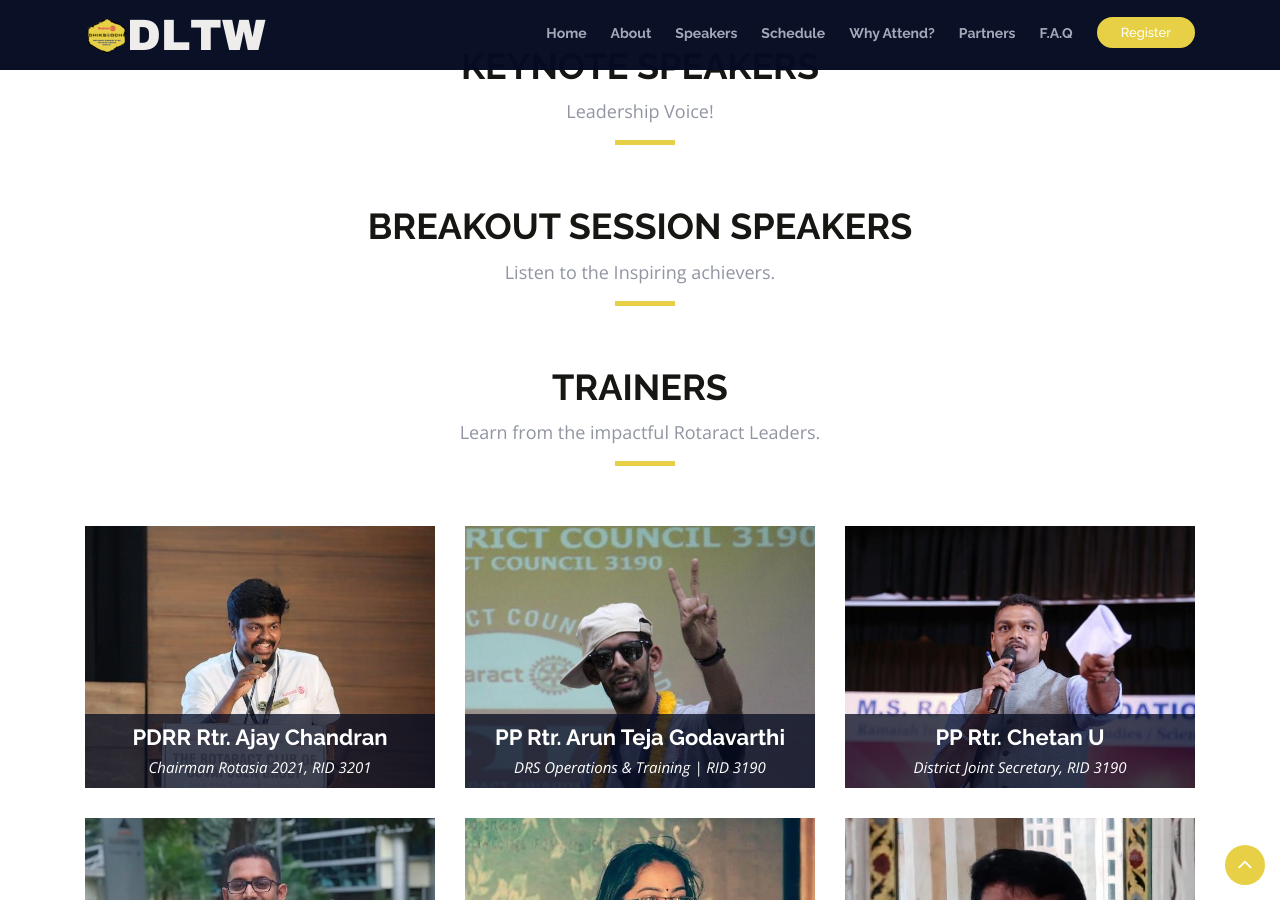
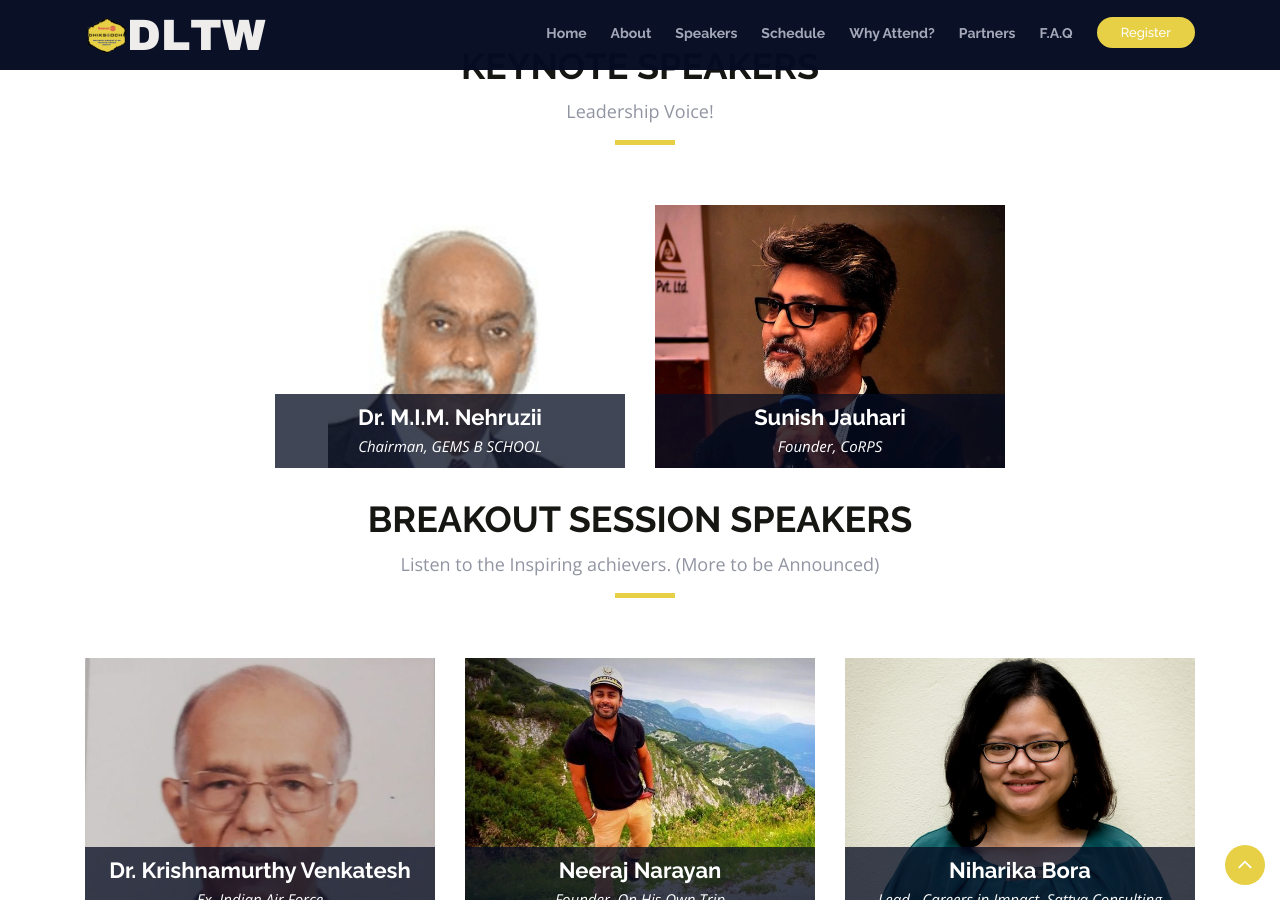
Before and after one commit to Rotaract3190/dltw20_21, a Jekyll site: the page built from index.html, in a window 1280 px wide and 900 px high, scrolled down 1130 px. Built offline with Jekyll 4.4.1, drawn with Linux system fonts in a browser that asks for light colours; some of the changed text lies outside the part shown.

Commit message:
speaker update

```diff
--- a/_data/faq.yml
+++ b/_data/faq.yml
@@ -6,7 +6,7 @@
   a: YES, FREE all Rotaractors of RID 3190.
 - q: Which Breakout Session should I Join?
   a: Presidents (includes Vice Presidents, President Elects, Mentors/Advisors/IPPs)<br>Secretaries (includes Jt. Secretaries, Secretary-Admin/Reporting)<br>Treasurers (includes Jt. Treasurers, Head-Finance, Head-Sponsorship, etc)<br>Sergeant At Arms (includes Jt SAA, Director-Operations)<br>Club Service (includes (Jt) Directors, Chair-Membership Extension & Retention, Culturals)<br>Community Service (includes (Jt) Directors, Blood Donation Chair, Pulse Polio Chair, etc)<br>Professional Development Service (includes (Jt) Directors<br>International Service (includes (Jt) Directors, IDYE Chairs, Club Reps-Rotasia, etc)<br>Public Relations (includes (Jt) Directors, Creative Head, Web Services, Literary, etc)<br>Editorial (includes (Jt) Editors etc.)
-- q: What about members during breakout sessions?
-  a: On day 1 Members can join the Breakout Session that is of interest to them. Keep a whatout for Day 2, we are planning something special.
+# - q: What about members during breakout sessions?
+#   a: On day 1 Members can join the Breakout Session that is of interest to them. Keep a whatout for Day 2, we are planning something special.
 - q: Who to contact for any queries?
   a: Fist contact your respective Zonal Rotaract Representatives.<br><br>For any extended queries:<br>Rtr./Rtn. Arun Teja Godavarthi<br>District Rotaract Secretary, Operations & Training
--- a/_data/speakers.yml
+++ b/_data/speakers.yml
@@ -1,26 +1,58 @@
 - title: Keynote Speakers
   subtitle: Leadership Voice!
   speakers:
-    # - name: Dr. M.I.M. Nehruzii
-    #   sub: Chairman, GEMS B SCHOOL
-    #   img: assets/img/speakers/nehruzii.png
-    #   social:
-    #     twitter:
-    #     facebook:
-    #     instagram:
-    #     linkedin:
-    # - name: Dr. M.I.M. Nehruzii
-    #   sub: Chairman, GEMS B SCHOOL
-    #   img: assets/img/speakers/nehruzii.png
-    #   social:
-    #     twitter:
-    #     facebook:
-    #     instagram:
-    #     linkedin:
+    - name: Dr. M.I.M. Nehruzii
+      sub: Chairman, GEMS B SCHOOL
+      img: assets/img/speakers/nehruzii.png
+      social:
+        twitter:
+        facebook:
+        instagram:
+        linkedin:
+    - name: Sunish Jauhari
+      sub: Founder, CoRPS
+      img: assets/img/speakers/sunish.jpeg
+      social:
+        twitter: https://twitter.com/sunishjauhari
+        facebook:
+        instagram:
+        linkedin: https://www.linkedin.com/in/sunishjauhari/
 
 - title: Breakout Session Speakers
-  subtitle: Listen to the Inspiring achievers.
+  subtitle: Listen to the Inspiring achievers. (More to be Announced)
   speakers:
+    - name: Dr. Krishnamurthy Venkatesh
+      sub: Ex. Indian Air Force
+      img: assets/img/speakers/krishnamurthy.jpeg
+      social:
+        twitter:
+        facebook:
+        instagram:
+        linkedin:
+    - name: Neeraj Narayan
+      sub: Founder, On His Own Trip
+      img: assets/img/speakers/neeraj.jpg
+      social:
+        twitter: https://twitter.com/neerajnarayanan
+        facebook:
+        instagram: https://www.instagram.com/onhisowntrip
+        linkedin: https://www.linkedin.com/in/neeraj-narayanan-70325125/
+    - name: Niharika Bora
+      sub: Lead - Careers in Impact, Sattva Consulting
+      img: assets/img/speakers/niharika.jpg
+      social:
+        twitter: https://twitter.com/niharikabora
+        facebook:
+        instagram:
+        linkedin: https://www.linkedin.com/in/niharikabora24/
+    - name: Rakshith M
+      sub: Founder, fit fest
+      img: assets/img/speakers/rakshit.jpeg
+      social:
+        twitter:
+        facebook:
+        instagram: https://www.instagram.com/Rakshith_m_95/
+        linkedin:
 
 - title: Trainers
   subtitle: Learn from the impactful Rotaract Leaders.
@@ -34,7 +66,7 @@
         instagram: https://www.instagram.com/ajayrccacil/
         linkedin:
     - name: PP Rtr. Arun Teja Godavarthi
-      sub: DRS Operations & Training  | RID 3190
+      sub: DRS Operations & Training, RID 3190
       img: assets/img/speakers/zeospec.jpg
       social:
         twitter: https://twitter.com/ZeoSpec
@@ -90,7 +122,7 @@
         instagram:
         linkedin:
     - name: PP Rtr. Nishantha C K
-      sub: DRS 2018 - 2019 | RID 3190
+      sub: DRS 2018 - 2019, RID 3190
       img: assets/img/speakers/nishantha.jpg
       social:
         twitter:
```
Also changed, not shown: _data/schedule.yml (+75 -20 lines), assets/img/speakers/krishnamurthy.jpeg (added), assets/img/speakers/neeraj.jpg (added), assets/img/speakers/niharika.jpg (added), assets/img/speakers/rakshit.jpeg (added), assets/img/speakers/sunish.jpeg (added), 1 other file.
